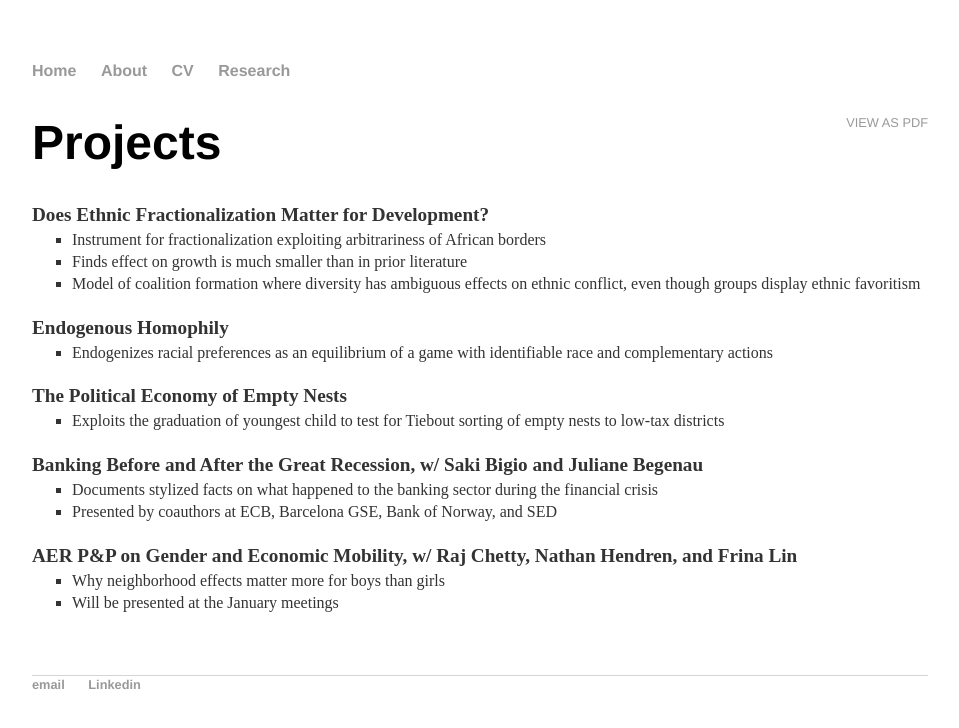
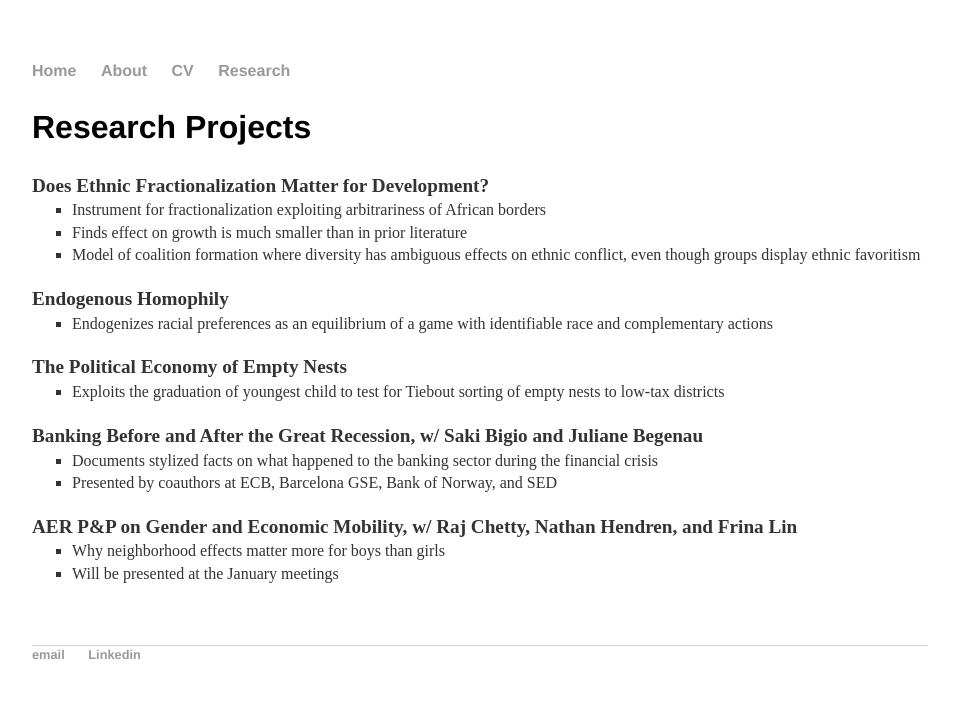
Before and after one commit to jmajic/jmajic.github.io, a Jekyll site: the page built from research/index.html, in a window 1280 px wide. Shown: the top 728 px of the page, without its empty margins (160-1119 px from the left). Built offline with Jekyll 4.4.1, drawn with Linux system fonts in a browser that asks for light colours.

Commit message:
Fix up bugs

```diff
--- a/research/index.html
+++ b/research/index.html
@@ -4,8 +4,7 @@ title: Jeremy Majerovitz Research
 ---
 
 	<div class="cv">
-		<a href="Majerovitz_CV.pdf" class="CV_PDF" title="View CV as PDF">View as PDF</a>
-			<h1>Projects</h1>
+		<h2>Research Projects</h2>
 
 			<p>
 				<strong>Does Ethnic Fractionalization Matter for Development?</strong>
```
